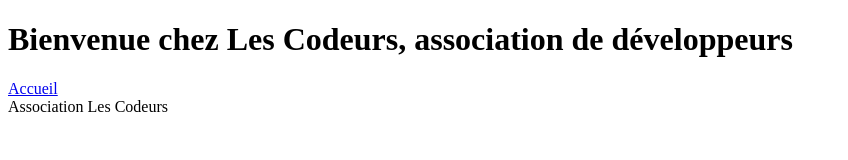
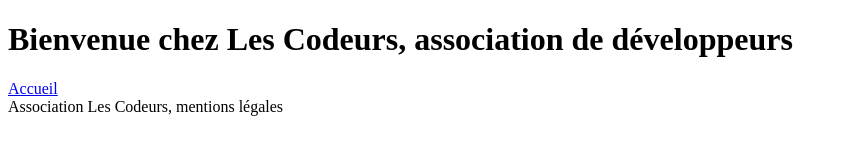
Before and after one commit to aileriwaterfish/tp-git-asso, a plain HTML site: page index.html in a window 1280 px wide. Shown: the whole page, without its empty margins (0-848 px from the left). Drawn offline with Linux system fonts and the light colour scheme.

Commit message:
Footer : mentions légales

```diff
--- a/index.html
+++ b/index.html
@@ -9,6 +9,6 @@
   <nav>
     <a href="index.html">Accueil</a>
   </nav>
-  <footer>Association Les Codeurs</footer>
+  <footer>Association Les Codeurs, mentions légales</footer>
 </body>
 </html>
```
